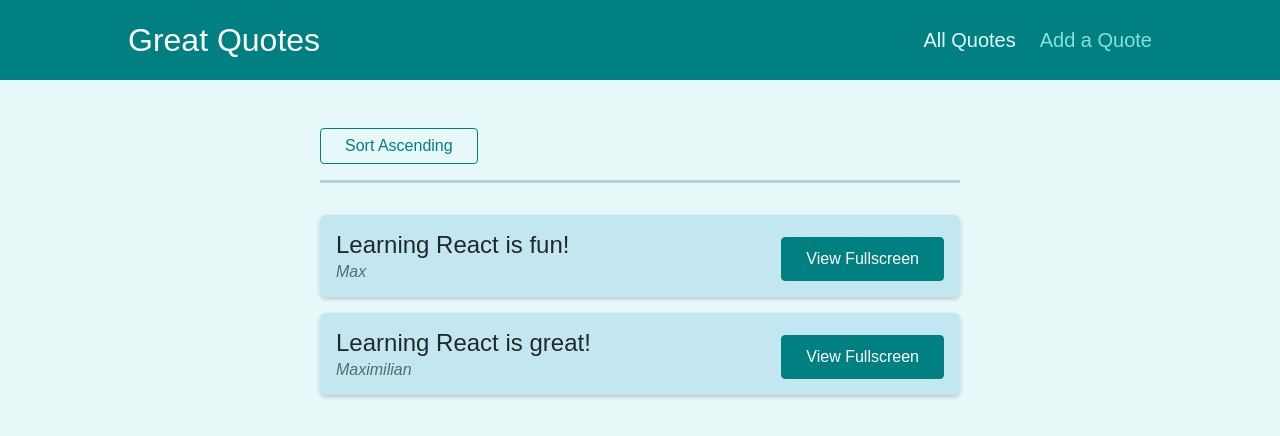
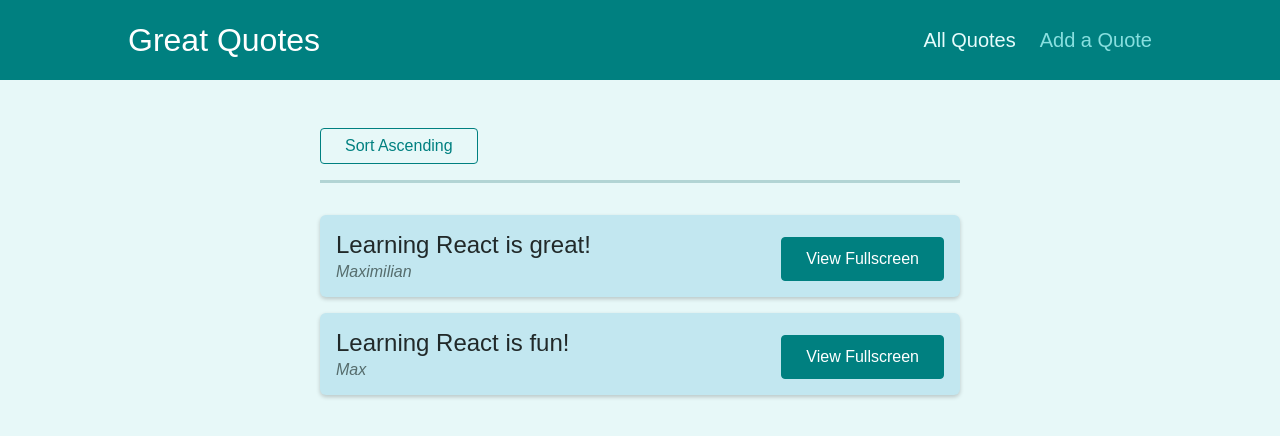
Before and after one commit to bekasturua/Quotes-React, a React (Create React App) app: page /quotes in a window 1280 px wide. Shown: the top 436 px of the page. Built offline with nearby package versions, Linux system fonts and the light colour scheme.

Commit message:
Working with Query Parameters

```diff
--- a/src/components/quotes/QuoteList.js
+++ b/src/components/quotes/QuoteList.js
@@ -3,6 +3,16 @@
 
 import QuoteItem from "./QuoteItem";
 import classes from "./QuoteList.module.css";
+
+const sortQuotes = (quotes, ascending) => {
+  return quotes.sort((quoteA, quoteB) => {
+    if (ascending) {
+      return quoteA.id > quoteB.id ? 1 : -1;
+    } else {
+      return quoteA.id < quoteB.id ? 1 : -1;
+    }
+  });
+};
 
 const QuoteList = (props) => {
   const history = useHistory();
@@ -11,6 +21,8 @@
   const queryParams = new URLSearchParams(location.search);
 
   const isSortingAscending = queryParams.get("sort") === "asc";
+
+  const sortedQuotes = sortQuotes(props.quotes, isSortingAscending);
 
   const changeSortingHandler = () => {
     history.push("/quotes?sort=" + (isSortingAscending ? "desc" : "asc"));
@@ -23,7 +35,7 @@
         </button>
       </div>
       <ul className={classes.list}>
-        {props.quotes.map((quote) => (
+        {sortedQuotes.map((quote) => (
           <QuoteItem
             key={quote.id}
             id={quote.id}
```
Also changed, not shown: 1 other file (tests, documents, lock files or other folders).
